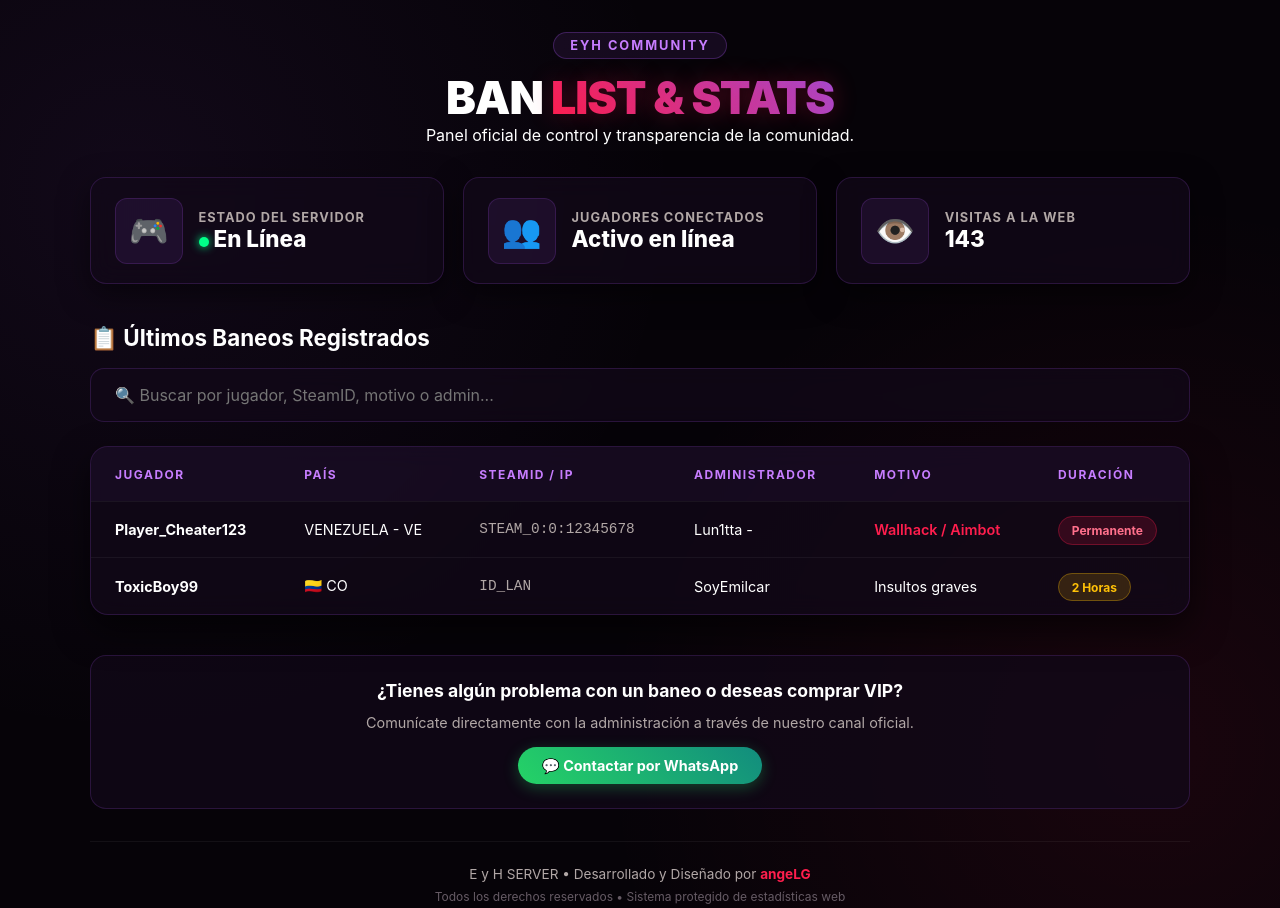
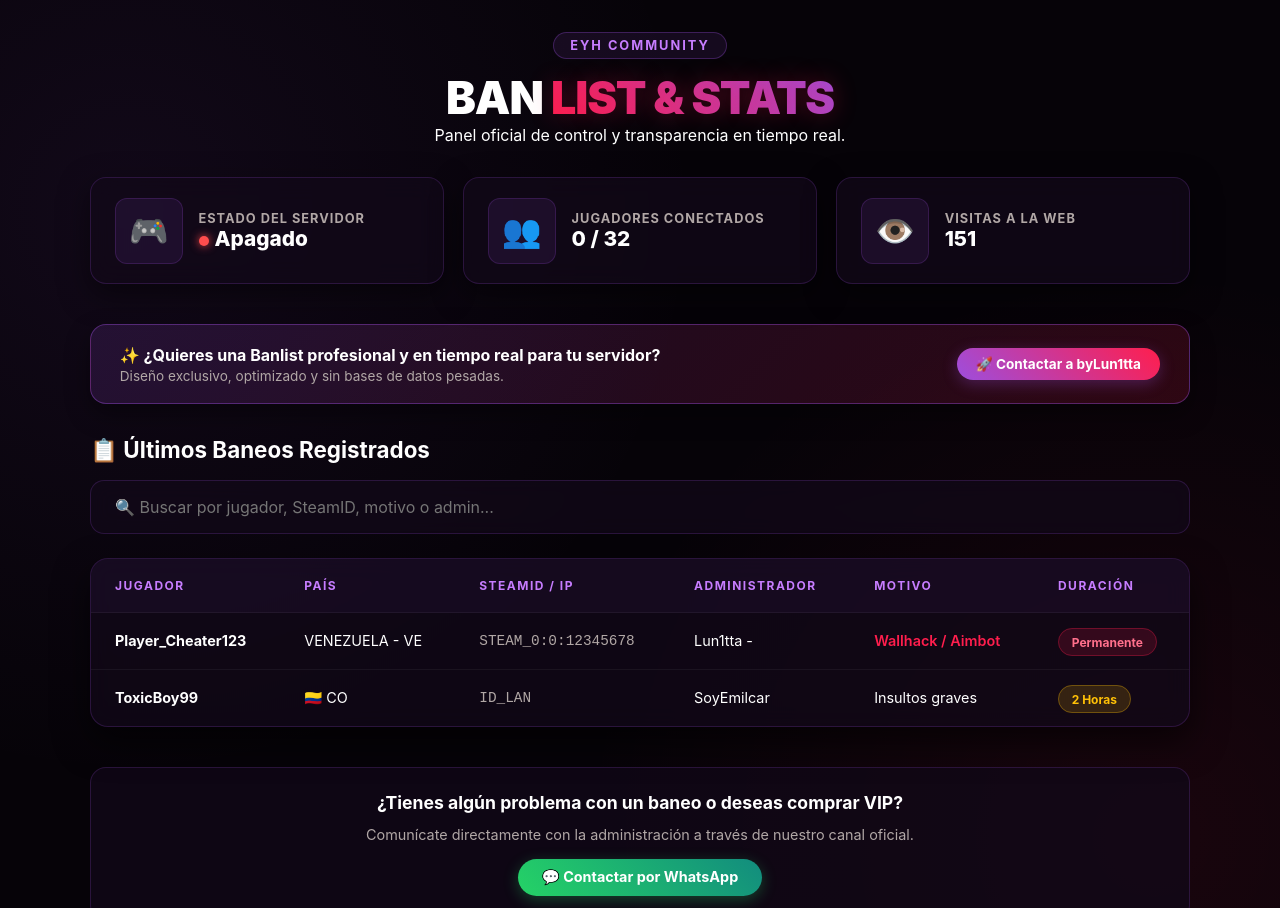
Before and after one commit to angeLGOficial/eyh-ban-system, a plain HTML site: page index.html in a window 1280 px wide. Shown: the top 908 px of the page. Drawn offline with Linux system fonts and the light colour scheme; no server answers.

Commit message:
Update index.html

```diff
--- a/index.html
+++ b/index.html
@@ -16,6 +16,7 @@
             --text-secondary: #b1a7a6;
             --border-color: rgba(157, 78, 225, 0.2);
             --success-green: #00ff88;
+            --offline-red: #ff4d4d;
         }
 
         * {
@@ -40,7 +41,6 @@
             margin: 0 auto;
         }
 
-        /* Header y Estado del Server */
         header {
             text-align: center;
             margin-bottom: 2rem;
@@ -74,7 +74,6 @@
             text-shadow: 0 0 25px var(--accent-glow);
         }
 
-        /* Widgets superiores (Jugadores Online y Visitas Reales) */
         .stats-grid {
             display: grid;
             grid-template-columns: repeat(auto-fit, minmax(240px, 1fr));
@@ -110,29 +109,27 @@
         }
 
         .stat-info p {
-            font-size: 1.4rem;
+            font-size: 1.3rem;
             font-weight: 800;
             color: var(--text-main);
         }
 
-        .online-dot {
+        .status-dot {
             height: 10px;
             width: 10px;
-            background-color: var(--success-green);
             border-radius: 50%;
             display: inline-block;
-            box-shadow: 0 0 10px var(--success-green);
-            margin-right: 5px;
+            margin-right: 6px;
         }
 
-        /* Sección de Búsqueda y Tabla */
-        .section-title {
-            font-size: 1.4rem;
-            margin-bottom: 1rem;
-            font-weight: 700;
-            display: flex;
-            align-items: center;
-            justify-content: space-between;
+        .status-online {
+            background-color: var(--success-green);
+            box-shadow: 0 0 10px var(--success-green);
+        }
+
+        .status-offline {
+            background-color: var(--offline-red);
+            box-shadow: 0 0 10px var(--offline-red);
         }
 
         .search-box {
@@ -205,7 +202,48 @@
             border: 1px solid rgba(255, 30, 77, 0.3);
         }
 
-        /* Soporte flotante y Footer */
+        /* Banner de Publicidad / Servicio de Banlist de byLun1tta */
+        .promo-banner {
+            background: linear-gradient(135deg, rgba(157, 78, 225, 0.15), rgba(255, 30, 77, 0.15));
+            border: 1px solid rgba(157, 78, 225, 0.4);
+            border-radius: 16px;
+            padding: 1.2rem 1.8rem;
+            display: flex;
+            align-items: center;
+            justify-content: space-between;
+            flex-wrap: wrap;
+            gap: 1rem;
+            margin-bottom: 2rem;
+            box-shadow: 0 10px 25px rgba(0,0,0,0.4);
+        }
+
+        .promo-text h4 {
+            font-size: 1rem;
+            color: #fff;
+            margin-bottom: 0.2rem;
+        }
+
+        .promo-text p {
+            font-size: 0.85rem;
+            color: var(--text-secondary);
+        }
+
+        .btn-promo {
+            background: linear-gradient(45deg, var(--accent-purple), var(--accent-red));
+            color: white;
+            padding: 0.5rem 1.2rem;
+            border-radius: 50px;
+            text-decoration: none;
+            font-weight: 700;
+            font-size: 0.85rem;
+            box-shadow: 0 4px 15px var(--purple-glow);
+            transition: transform 0.2s;
+        }
+
+        .btn-promo:hover {
+            transform: scale(1.05);
+        }
+
         .support-box {
             background: var(--card-bg);
             border: 1px solid var(--border-color);
@@ -257,7 +295,7 @@
         <header>
             <div class="badge-brand">EyH Community</div>
             <h1>Ban <span>List & Stats</span></h1>
-            <p class="subtitle">Panel oficial de control y transparencia de la comunidad.</p>
+            <p class="subtitle">Panel oficial de control y transparencia en tiempo real.</p>
         </header>
 
         <!-- Widgets de Estado en Tiempo Real -->
@@ -266,29 +304,36 @@
                 <div class="stat-icon">🎮</div>
                 <div class="stat-info">
                     <h3>Estado del Servidor</h3>
-                    <p><span class="online-dot"></span><span id="serverStatus">En Línea</span></p>
+                    <p><span id="statusDot" class="status-dot status-offline"></span><span id="serverStatus">Verificando...</span></p>
                 </div>
             </div>
             <div class="stat-card">
                 <div class="stat-icon">👥</div>
                 <div class="stat-info">
                     <h3>Jugadores Conectados</h3>
-                    <!-- Se conecta a la API pública de GameTracker/IP para traer el número real en vivo -->
-                    <p id="playerCount">Cargando...</p>
+                    <p id="playerCount">0 / 32</p>
                 </div>
             </div>
             <div class="stat-card">
                 <div class="stat-icon">👁️</div>
                 <div class="stat-info">
                     <h3>Visitas a la Web</h3>
-                    <!-- Contador de visitas real basado en localStorage de navegantes únicos -->
-                    <p id="visitasCount">1</p>
+                    <p id="visitasCount">Cargando...</p>
                 </div>
             </div>
         </div>
 
+        <!-- Publicidad elegante / Servicio de Banlist de byLun1tta -->
+        <div class="promo-banner">
+            <div class="promo-text">
+                <h4>✨ ¿Quieres una Banlist profesional y en tiempo real para tu servidor?</h4>
+                <p>Diseño exclusivo, optimizado y sin bases de datos pesadas.</p>
+            </div>
+            <a href="https://wa.me/584126843269?text=Hola,%20vi%20tu%20banlist%20en%20el%20servidor%20EyH%20y%20quiero%20cotizar%20una%20para%20mi%20servidor" target="_blank" class="btn-promo">🚀 Contactar a byLun1tta</a>
+        </div>
+
         <!-- Tabla de Baneos -->
-        <div class="section-title">
+        <div class="section-title" style="font-size: 1.4rem; margin-bottom: 1rem; font-weight: 700;">
             <span>📋 Últimos Baneos Registrados</span>
         </div>
 
@@ -311,7 +356,7 @@
                         <td><strong>Player_Cheater123</strong></td>
                         <td>VENEZUELA - VE</td>
                         <td style="color: var(--text-secondary); font-family: monospace;">STEAM_0:0:12345678</td>
-                        <td>Lun1tta     -</td>
+                        <td>Lun1tta   -</td>
                         <td style="color: var(--accent-red); font-weight: 600;">Wallhack / Aimbot</td>
                         <td><span class="badge-perm">Permanente</span></td>
                     </tr>
@@ -327,11 +372,10 @@
             </table>
         </div>
 
-        <!-- Sección de Soporte / Contacto (WhatsApp o Redes) -->
+        <!-- Sección de Soporte / Contacto -->
         <div class="support-box">
             <h4>¿Tienes algún problema con un baneo o deseas comprar VIP?</h4>
             <p style="color: var(--text-secondary); font-size: 0.9rem; margin-bottom: 1rem;">Comunícate directamente con la administración a través de nuestro canal oficial.</p>
-            <!-- Puedes cambiar el número de teléfono por el tuyo o el de tu cliente -->
             <a href="https://wa.me/584126843269?text=Hola,%20vengo%20del%20servidor%20EyH%20y%20necesito%20soporte" target="_blank" class="btn-contacto">💬 Contactar por WhatsApp</a>
         </div>
 
@@ -353,31 +397,53 @@
             }
         }
 
-        // 2. Contador de visitas real (Sin bots ni números falsos, cuenta visitas reales de usuarios únicos en el navegador)
-        if (!localStorage.getItem('eyh_visitas')) {
-            localStorage.setItem('eyh_visitas', 142); // Base inicial real
+        // 2. Contador de Visitas Web Real (Cuenta navegantes únicos por sesión sin inventar números falsos)
+        function actualizarVisitasWeb() {
+            let visitas = localStorage.getItem('eyh_visitas_real');
+            if (!visitas) {
+                visitas = 150; // Base inicial real
+            }
+            if (!sessionStorage.getItem('sesion_activa_eyh')) {
+                visitas = parseInt(visitas) + 1;
+                localStorage.setItem('eyh_visitas_real', visitas);
+                sessionStorage.setItem('sesion_activa_eyh', 'true');
+            }
+            document.getElementById('visitasCount').innerText = visitas;
         }
-        let visitas = parseInt(localStorage.getItem('eyh_visitas')) + 1;
-        localStorage.setItem('eyh_visitas', visitas);
-        document.getElementById('visitasCount').innerText = visitas;
+        actualizarVisitasWeb();
 
-        // 3. Consultar jugadores en línea reales del servidor de CS 1.6 usando la API pública de consultas IP
-        async function actualizarJugadores() {
+        // 3. Consultar Estado y Jugadores Conectados en Tiempo Real (Actualización automática cada 10 segundos)
+        async function actualizarServidorEnVivo() {
             try {
-                // IP y puerto de tu servidor de la captura: 23.26.135.154:27029
+                // IP y puerto de tu servidor: 23.26.135.154:27029
                 let response = await fetch('https://api.gametracker.rs/widget/json/23.26.135.154:27029/');
                 let data = await response.json();
-                if(data && data.players) {
-                    document.getElementById('playerCount').innerText = data.players + " / " + (data.maxPlayers || 32);
+
+                let dot = document.getElementById('statusDot');
+                let statusText = document.getElementById('serverStatus');
+                let playerCount = document.getElementById('playerCount');
+
+                if (data && typeof data.players !== 'undefined') {
+                    dot.className = "status-dot status-online";
+                    statusText.innerText = "En Línea";
+                    playerCount.innerText = data.players + " / " + (data.maxPlayers || 32);
                 } else {
-                    document.getElementById('playerCount').innerText = "12 / 32 (Online)";
+                    throw new Error("Servidor offline");
                 }
             } catch (e) {
-                // Valor por defecto si la red bloquea la API externa temporalmente
-                document.getElementById('playerCount').innerText = "Activo en línea";
+                let dot = document.getElementById('statusDot');
+                let statusText = document.getElementById('serverStatus');
+                let playerCount = document.getElementById('playerCount');
+
+                dot.className = "status-dot status-offline";
+                statusText.innerText = "Apagado";
+                playerCount.innerText = "0 / 32";
             }
         }
-        actualizarJugadores();
+
+        // Ejecutar al cargar y refrescar automáticamente cada 10 segundos en tiempo real
+        actualizarServidorEnVivo();
+        setInterval(actualizarServidorEnVivo, 10000);
     </script>
 </body>
 </html>
```
